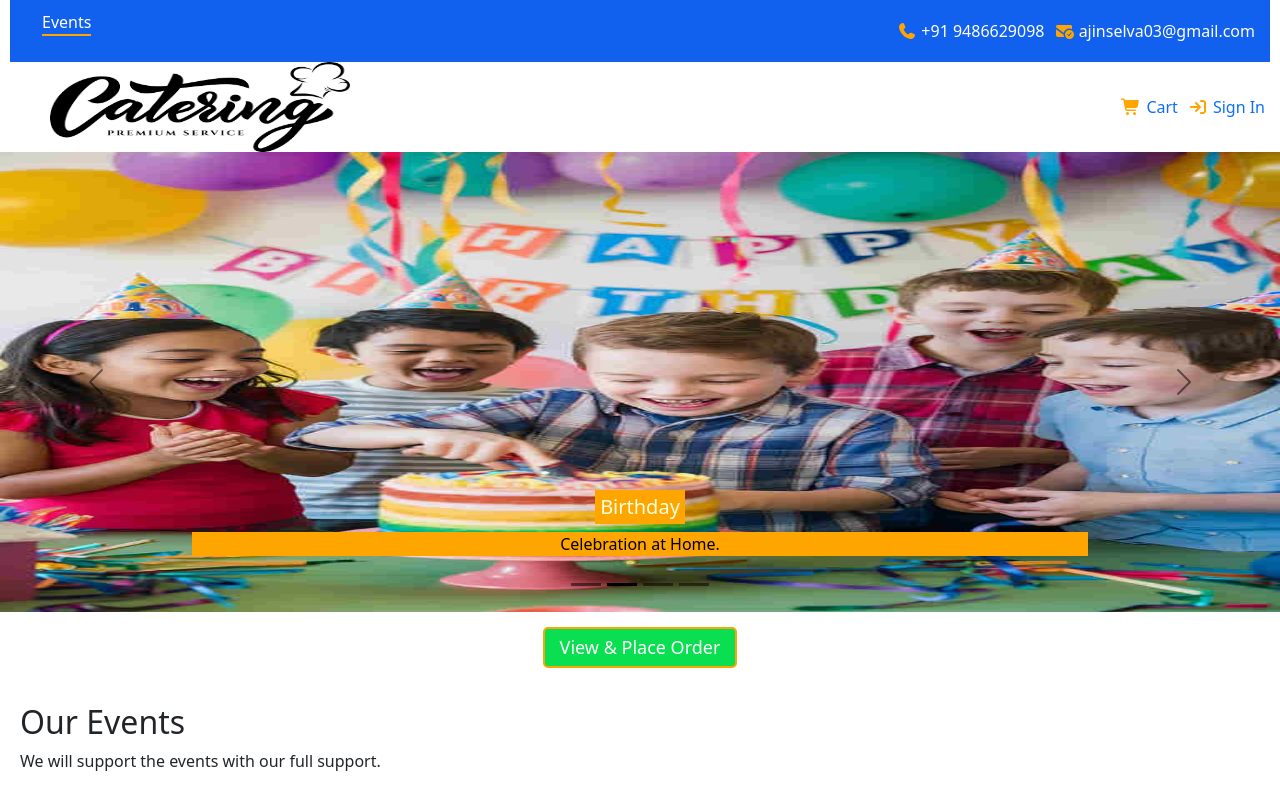
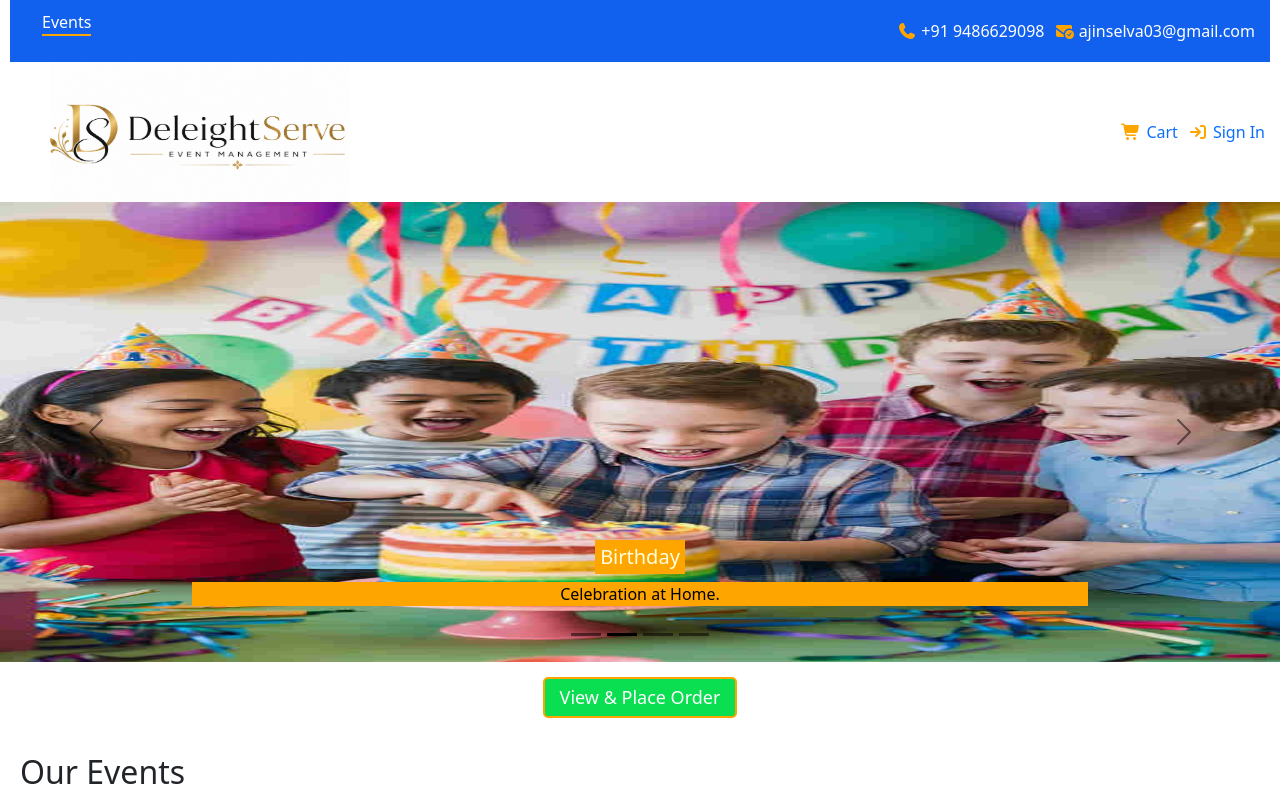
Before and after one commit to prabingeorge/dseventmanagement, a React (Vite) app in the folder DelightServe/: page / in a window 1280 px wide. Shown: the top 787 px of the page. Built offline with nearby package versions, Linux system fonts and the light colour scheme; no server answers.

Commit message:
Added code

```diff
--- a/DelightServe/src/Admin/Header/index.css
+++ b/DelightServe/src/Admin/Header/index.css
@@ -12,7 +12,7 @@
         }
 
         .header-logo {
-            height: 90px;
+            height: 140px;
             width: 300px;
             margin-left: 40px;
 
--- a/DelightServe/src/components/Cards/Cards.jsx
+++ b/DelightServe/src/components/Cards/Cards.jsx
@@ -38,9 +38,9 @@ const Cards = ({ cateringListItemId, cateringListItemTypeId, foodItems }) => {
                             <Card.Text>
                                 {item?.description}
                             </Card.Text>
-                            <Card.Text>
+                            {/* <Card.Text>
                                 <label style={{ fontWeight: 'bold' }}>Price:</label> <FontAwesomeIcon icon={faIndianRupee} size="1x" />{item?.price} per person
-                            </Card.Text>
+                            </Card.Text> */}
                         </Card.Body>
                         <Card.Footer>
                             <input type="button" className="buy-now" onClick={() => buyNowProduct(item)} value={'Place Order'} />
--- a/DelightServe/src/components/CategoriesList/CategoriesList.jsx
+++ b/DelightServe/src/components/CategoriesList/CategoriesList.jsx
@@ -86,10 +86,10 @@ const CategoriesList = () => {
                                             <label>Total Ordered:</label> {image.sendItemsCount}
                                         </div>
                                     </li>
-                                    <li>
+                                    {/* <li>
                                         <label>Price:</label>
                                         <FontAwesomeIcon icon={faIndianRupee} size="1x" />{image.price}
-                                    </li>
+                                    </li> */}
                                     <li className="button-container">
                                         <input type="button" className={image?.isAddedToCart ? 'added-to-cart' : 'add-to-cart'} value={image?.isAddedToCart ? 'Added' : 'Add'} onClick={() => addToCartClick(image)} />
                                     </li>
--- a/DelightServe/src/components/Header/index.css
+++ b/DelightServe/src/components/Header/index.css
@@ -59,7 +59,7 @@
         }
 
         .header-logo {
-            height: 90px;
+            height: 140px;
             width: 300px;
             margin-left: 40px;
 
```
Also changed, not shown: DelightServe/src/assets/images/header/logo3.png, DelightServe/src/assets/images/header/star-logo.gif (deleted).
